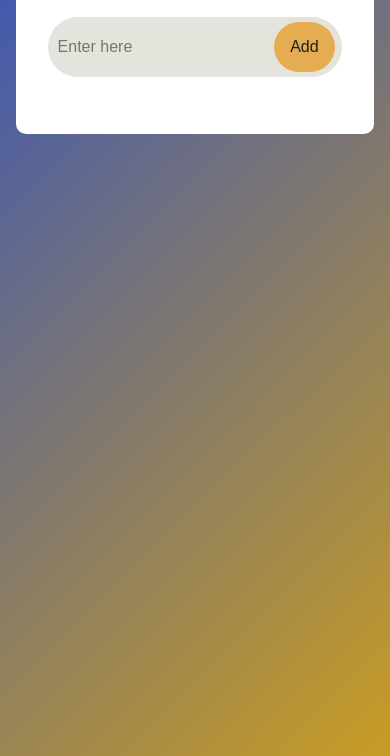
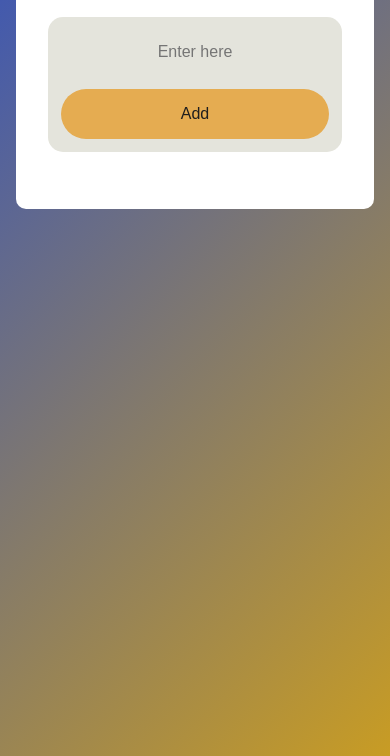
Before and after one commit to hudasudi/To-Do-List, a plain HTML site: page index.html in a window 390 px wide. Shown: the part 88-844 px from the top of the page. Drawn offline with Linux system fonts and the light colour scheme.

Commit message:
it should be work in mobile now

```diff
--- a/styleAppList.css
+++ b/styleAppList.css
@@ -51,14 +51,13 @@ font-size: 1rem;
 }
 
 button{
-  flex-shrink: 0;
   border: 0;
   outline: 0;
-  padding: 1rem 1rem;
+  padding: 16px 30px;
   color: #1f1e1e;
   background: rgb(229, 172, 81);
   border-radius: 40px;
-  font-size: 1rem;
+  font-size: 16px;
   cursor: pointer;
 }
 
@@ -105,3 +104,23 @@ ul li span{
 ul li span:hover{
   background: #edeef0;
 }
+
+
+@media (max-width: 400px) {
+  .row {
+    flex-direction: column;
+    padding: 0.8rem;
+    border-radius: 15px;
+  }
+
+  .row input {
+    width: 100%;
+    padding: 0.8rem;
+    text-align: center;
+  }
+
+  .row button {
+    width: 100%;
+    margin-top: 0.5rem;
+  }
+}
```
